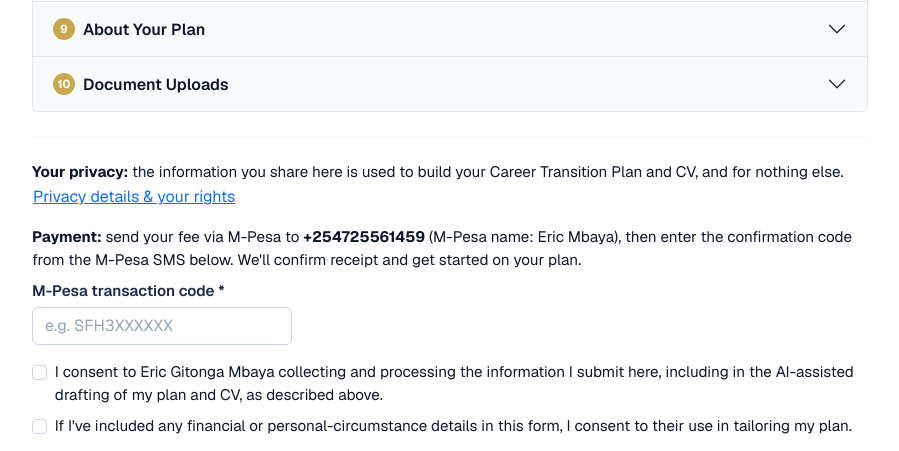
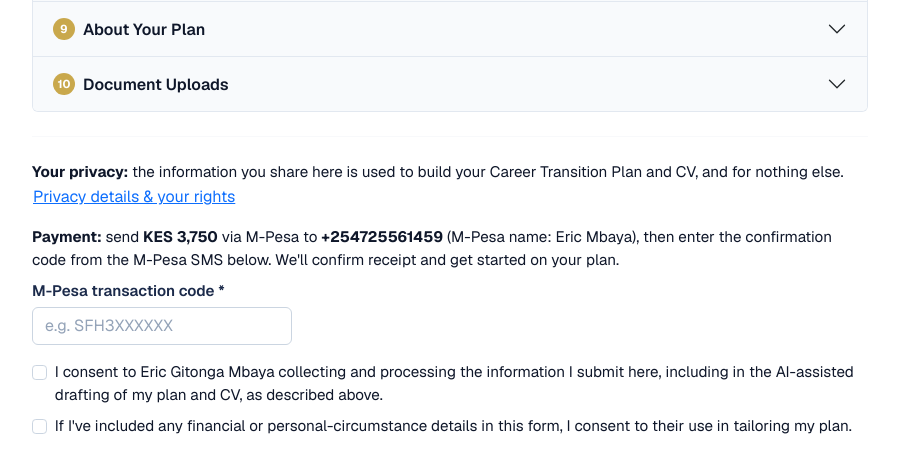
Before and after one commit to ericgitonga/career-transition, a Flask app: template intake/templates/index.html in a window 1280 px wide. Shown: the part 1184-1635 px from the top of the page, without its empty margins (190-1089 px from the left). Run offline with Flask 3, Linux system fonts and the light colour scheme; the template is opened without the code that fills it, so the values that code supplies are empty; parts of the project's set-up code (start-up, migrations or seed data) failed here and were passed over; some libraries are stand-ins or nearby versions.

Commit message:
intake: state payment amount in M-Pesa instructions (closes #105)
The M-Pesa payment note told applicants where to send their fee but
never said how much. Adds the current amount (KES 3,750, 50% of the
full price) so applicants aren't left guessing. This will be revised
upwards after 31 August 2026.

Co-Authored-By: Claude Sonnet 5 <noreply@anthropic.com>

```diff
--- a/intake/templates/index.html
+++ b/intake/templates/index.html
@@ -639,7 +639,7 @@
 
   <div class="mb-3">
     <p class="mb-2">
-      <strong>Payment:</strong> send your fee via M-Pesa to <strong>+254725561459</strong>
+      <strong>Payment:</strong> send <strong>KES 3,750</strong> via M-Pesa to <strong>+254725561459</strong>
       (M-Pesa name: Eric Mbaya), then enter the confirmation code from the M-Pesa SMS below.
       We'll confirm receipt and get started on your plan.
     </p>
```
Also changed, not shown: intake/CHANGELOG.md, 1 other file.
